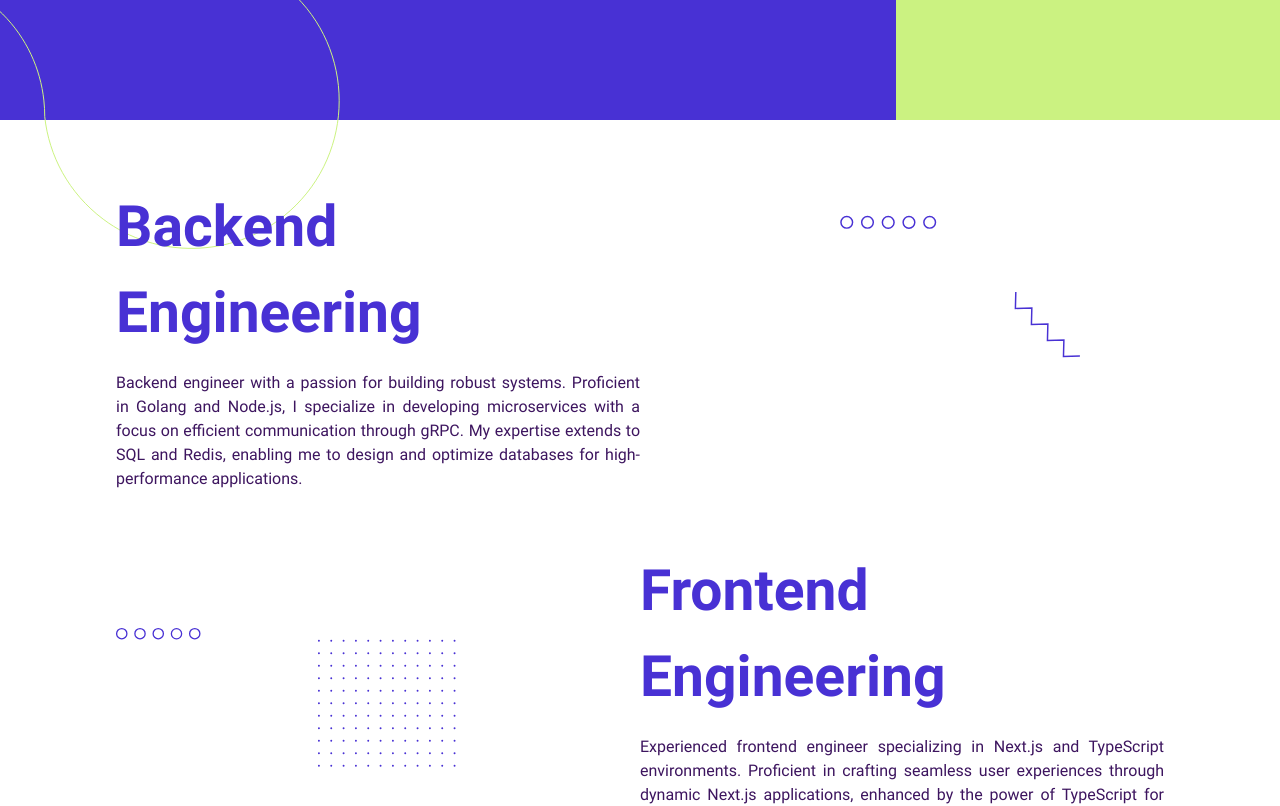
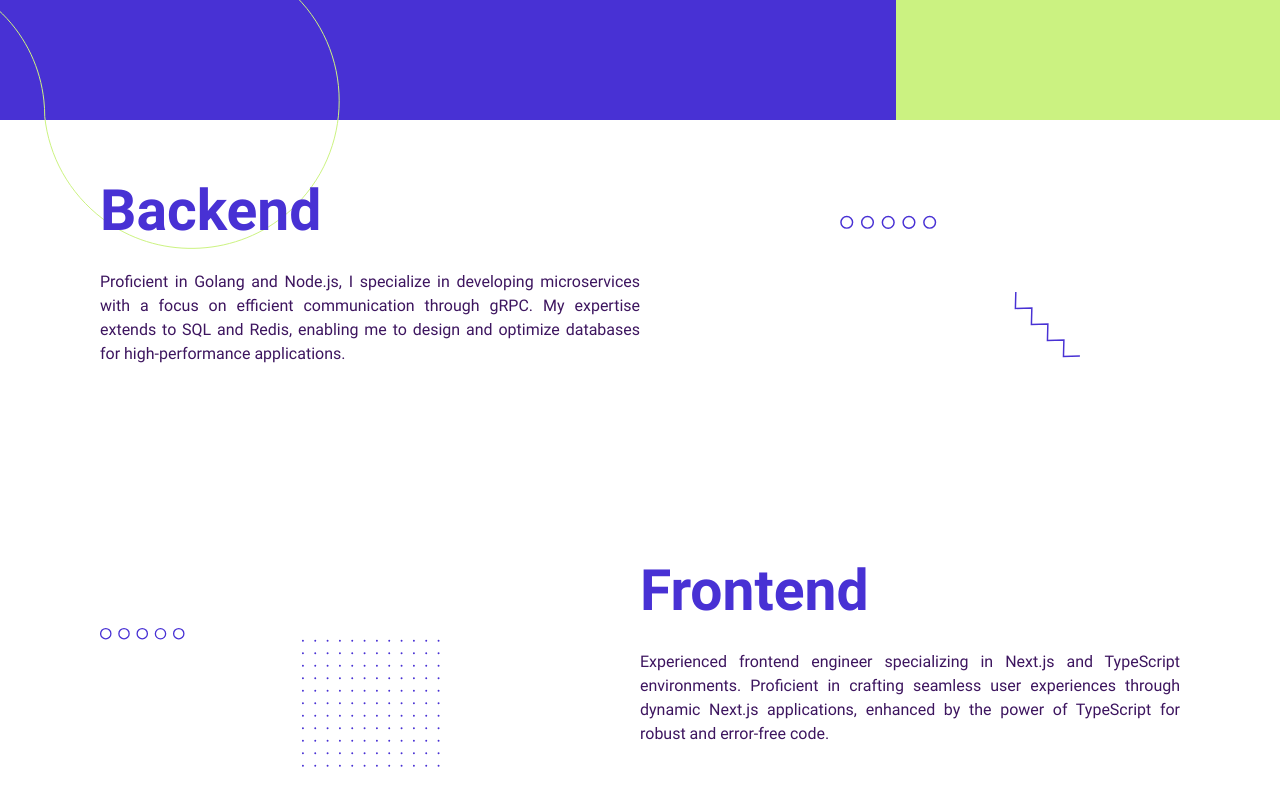
Before and after one commit to FarhanRafid97/farhan, a Next.js app: page / in a window 1280 px wide. Shown: the part 680-1486 px from the top of the page. Built offline with nearby package versions, Linux system fonts and the light colour scheme.

Commit message:
fix: fix aboutme section

```diff
--- a/src/components/modules/profile/AboutMe.tsx
+++ b/src/components/modules/profile/AboutMe.tsx
@@ -4,20 +4,19 @@ import { FirstAsset, SeccondAsset } from './assets';
 const AboutMe = () => {
   return (
     <section className="section-container">
-      <div className="w-full h-screen flex flex-col p-4">
+      <div className="w-full h-screen flex flex-col">
         <div className="flex-1  h-full">
           <div className="w-[40px] flex-1">
             <SeccondAsset />
           </div>
           <div className="flex-2 w-full md:w-1/2 mt-8 py-4 padding-left-layout ">
             <h1 className="text-[47px] lg:text-[57px] text-primary text-center md:text-start font-bold mb-4">
-              Backend Engineering
+              Backend
             </h1>
             <p className="text-ascent text-sm lg:text-base text-justify">
-              Backend engineer with a passion for building robust systems. Proficient in Golang and
-              Node.js, I specialize in developing microservices with a focus on efficient
-              communication through gRPC. My expertise extends to SQL and Redis, enabling me to
-              design and optimize databases for high-performance applications.
+              Proficient in Golang and Node.js, I specialize in developing microservices with a
+              focus on efficient communication through gRPC. My expertise extends to SQL and Redis,
+              enabling me to design and optimize databases for high-performance applications.
             </p>
           </div>
         </div>
@@ -27,7 +26,7 @@ const AboutMe = () => {
           </div>
           <div className="flex-2 w-full md:w-1/2 mt-3 py-4 padding-right-layout">
             <h1 className="text-[47px] lg:text-[57px] text-primary text-center md:text-end lg:text-start font-bold mb-4">
-              Frontend Engineering
+              Frontend
             </h1>
             <p className="text-ascent text-justify">
               Experienced frontend engineer specializing in Next.js and TypeScript environments.
```
